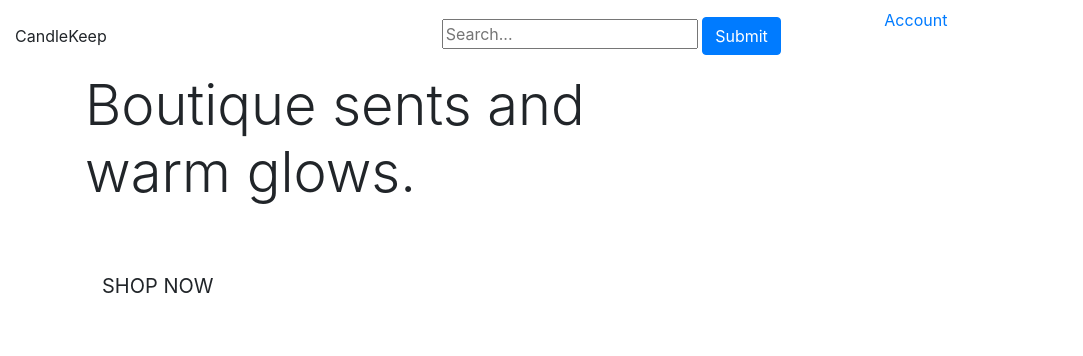
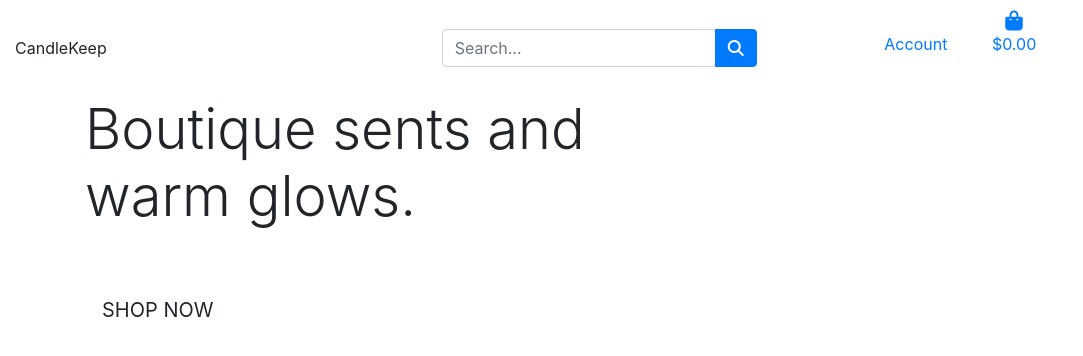
Before and after one commit to CraigThomasson/ecommerce-store, a Django app: page / in a window 1280 px wide. Shown: the top 356 px of the page, without its empty margins (0-1083 px from the left). Run offline with Django 3.2, Linux system fonts and the light colour scheme; some libraries are stand-ins or nearby versions.

Commit message:
add bag to main site header

```diff
--- a/templates/base.html
+++ b/templates/base.html
@@ -1,5 +1,5 @@
 {% load static %}
-
+<!-- code on this page is modled on the base.html code fomr code institute boutique ado project -->
 <!doctype html>
 <html lang="en">
   <head>
@@ -23,7 +23,7 @@
 
     {% block extrajs %}
     {% endblock %}
-
+    <script src="https://kit.fontawesome.com/b75ce917d6.js" crossorigin="anonymous"></script>
     <title>CandleKeep</title>
   </head>
   <body>
@@ -34,11 +34,20 @@
         <div class="col-12 col-lg-4 my-auto">
           <!------------------------------------------------------------- product search bar -->
           <form action="#" method="get">
-            <input name="q" type="text" placeholder="Search...">
-            <input type="submit" class="btn btn-primary">
-        </form>
+            <div class="input-group">
+              <div class="form-outline">
+                <input class="form-control" name="q" type="text" placeholder="Search...">
+              </div>
+              <div class="input-group-append">
+                <button type="button" class="btn btn-primary">
+                  <i class="fas fa-search"></i>
+                </button>
+              </div>
+            </div>
+          </form>
         </div>
         <div class="col-12 col-lg-4 my-auto">
+          <!--------------------------------------------------------- user profile navigation -->
           <ul class="list-inline list-unstyled">
             <li class="list-inline-item dropdown">
               <a href="#" class="nav-link" id="user-choices" data-toggle="dropdown" aria-haspopup="true" aria-expanded="false">
@@ -58,7 +67,22 @@
                 {% endif %}
               </div>
             </li>
-            <li></li>
+            <!------------------------------------------------------- shopping bag link -->
+            <!-- code taken from code institue boutique ado project -->
+            <li class="list-inline-item">
+              <a class="{% if grand_total %}text-info font-weight-bold{% else %}text-black{% endif %} nav-link" href="">
+                  <div class="text-center">
+                    <div><i class="fas fa-shopping-bag fa-lg"></i></div>
+                    <p class="my-0">
+                        {% if grand_total %}
+                            ${{ grand_total|floatformat:2 }}
+                        {% else %}
+                            $0.00
+                        {% endif %}
+                    </p>
+                  </div>
+              </a>
+            </li>
           </ul>
         </div>
       </div>
```
